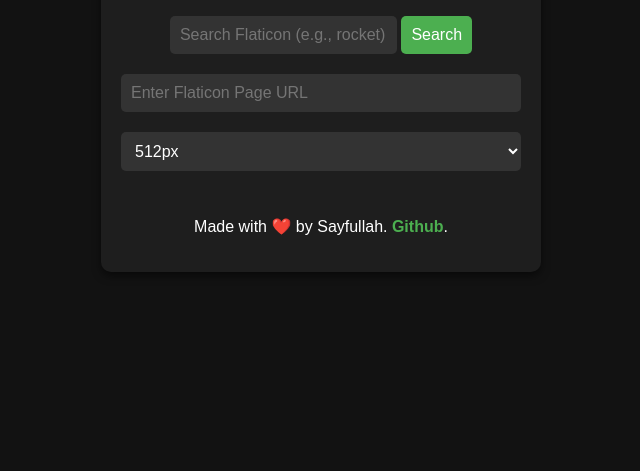
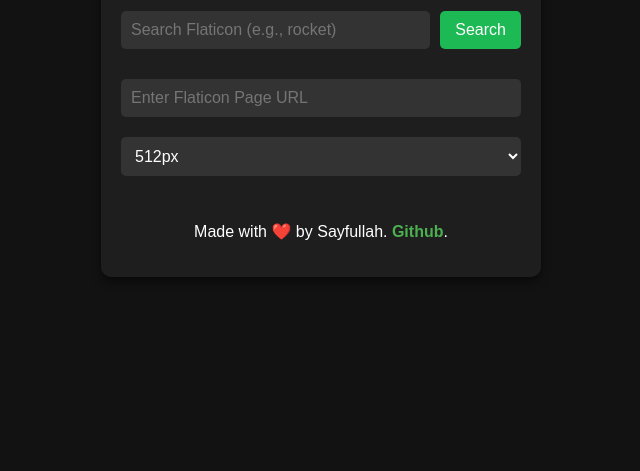
Before and after one commit to SayfullahSayeb/Flaticon-Image-URL-Generator, a plain HTML site: page index.html in a window 1280 px wide. Shown: the part 329-800 px from the top of the page, without its empty margins (319-959 px from the left). Drawn offline with Linux system fonts and the light colour scheme.

Commit message:
Update styles.css

```diff
--- a/styles.css
+++ b/styles.css
@@ -24,6 +24,29 @@ body {
 
 h1{
   color: #1DB954;
+}
+
+.search-box {
+  display: flex;
+  gap: 10px;
+  margin-bottom: 10px;
+}
+
+.search-box input {
+  flex: 1;
+}
+
+.search-box button {
+  flex-shrink: 0;
+  background: #1DB954;
+  color: white;
+  padding: 10px 15px;
+  border-radius: 5px;
+  cursor: pointer;
+}
+
+.search-box button:hover {
+  background: #17a34a;
 }
 
 input, select, button {
@@ -78,8 +101,6 @@ button:hover {
   box-sizing: border-box;
 }
 
-
-
 .github-repo {
   margin-top: 20px;
 }
```
